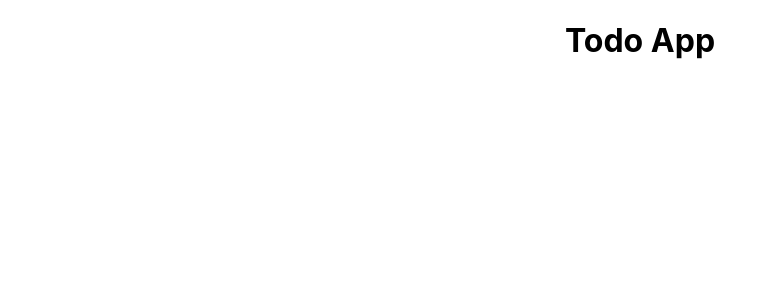
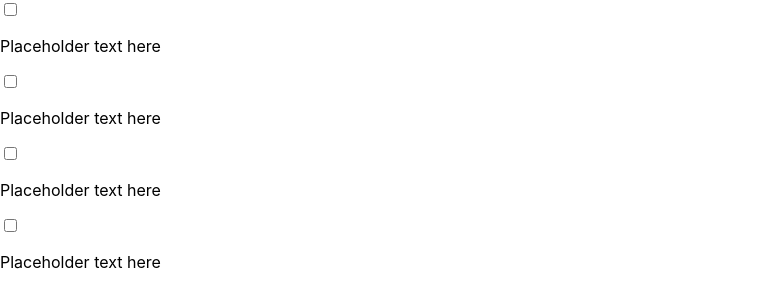
Before and after one commit to Hemlatab/todo-app, a React (Create React App) app: page / in a window 1280 px wide. Shown: the top 306 px of the page, without its empty margins (0-776 px from the left). Built offline with nearby package versions, Linux system fonts and the light colour scheme.

Commit message:
Create home content for todo-app

```diff
--- a/src/components/App.js
+++ b/src/components/App.js
@@ -1,10 +1,21 @@
 import React from 'react';
 import './App.css';
+import Header from './Header';
+import MainContent from './MainContent';
+import Footer from './Footer';
+ import TodoItem from "./TodoItem"
+
 
   function App (){
     return(
-      <div className="App">
-     <h1>Todo App</h1>
+      <div className="todo-list">
+        {/* <Header />
+        <MainContent />
+        <Footer /> */}
+        <TodoItem />
+        <TodoItem />
+        <TodoItem />
+        <TodoItem />
       </div>
     )
   }
--- /dev/null
+++ b/src/components/Footer.js
@@ -0,0 +1,13 @@
+import React from "react"
+import Header from "./Header"
+// import Footer from "./Footer"
+
+function Footer(){
+    return(
+        <div>
+            <h1>Footer</h1>
+        </div>
+    )
+}
+
+export default Footer
--- /dev/null
+++ b/src/components/Header.js
@@ -0,0 +1,9 @@
+import React from "react"
+
+function Header(){
+    return(
+        <header className="navbar">Header</header>
+    )
+}
+
+export default Header
--- /dev/null
+++ b/src/components/MainContent.js
@@ -0,0 +1,19 @@
+import React from "react"
+
+import Header from "./Header"
+import Footer from "./Footer"
+
+function MainContent(){
+    return(
+     <div>
+
+     <input type="checkbox" />
+     <p>Placeholder text here</p>
+
+     <input type="checkbox" />
+     <p>Placeholder text here</p>
+     </div>
+    )
+}
+
+export default MainContent
--- /dev/null
+++ b/src/components/TodoItem.js
@@ -0,0 +1,12 @@
+import React from "react"
+
+function TodoItem(){
+    return(
+        <div className="todo-item">
+        <input type="checkbox" />
+        <p>Placeholder text here</p>
+        </div>
+    )
+}
+
+export default TodoItem
```
